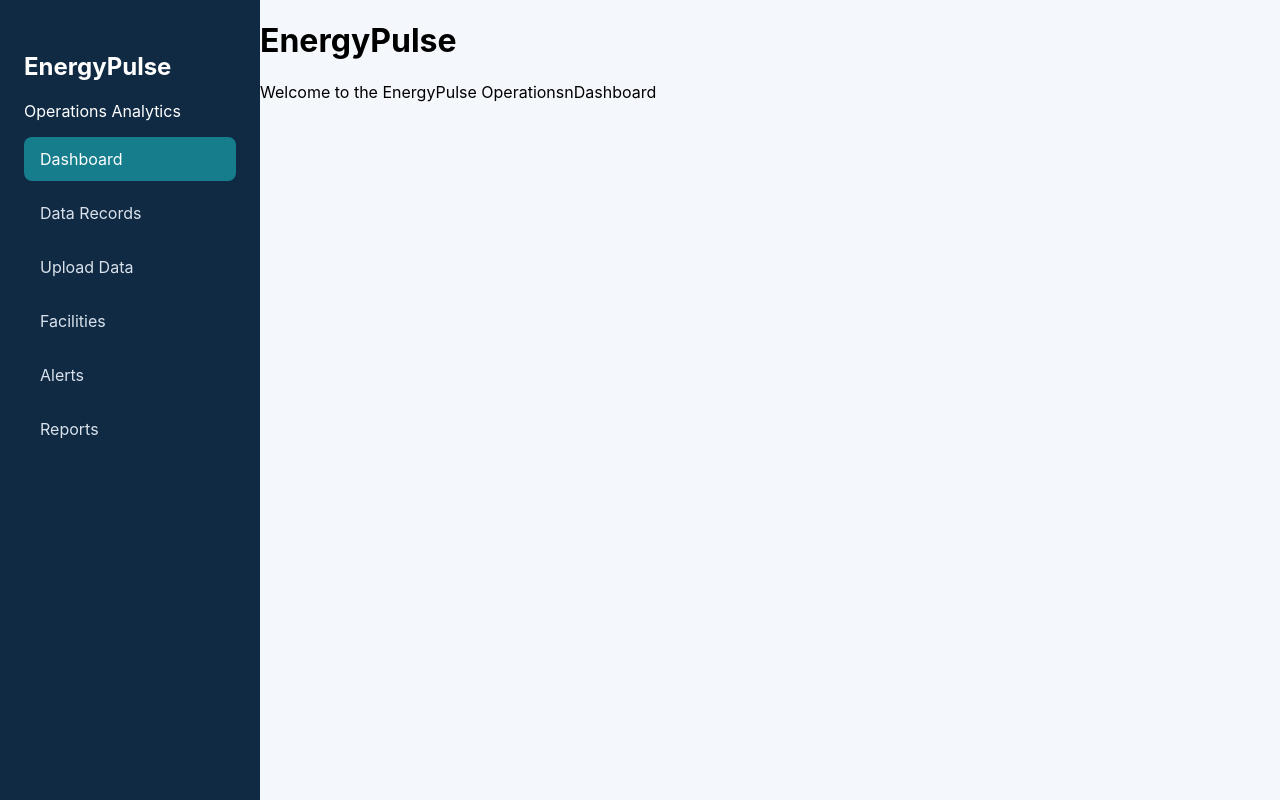
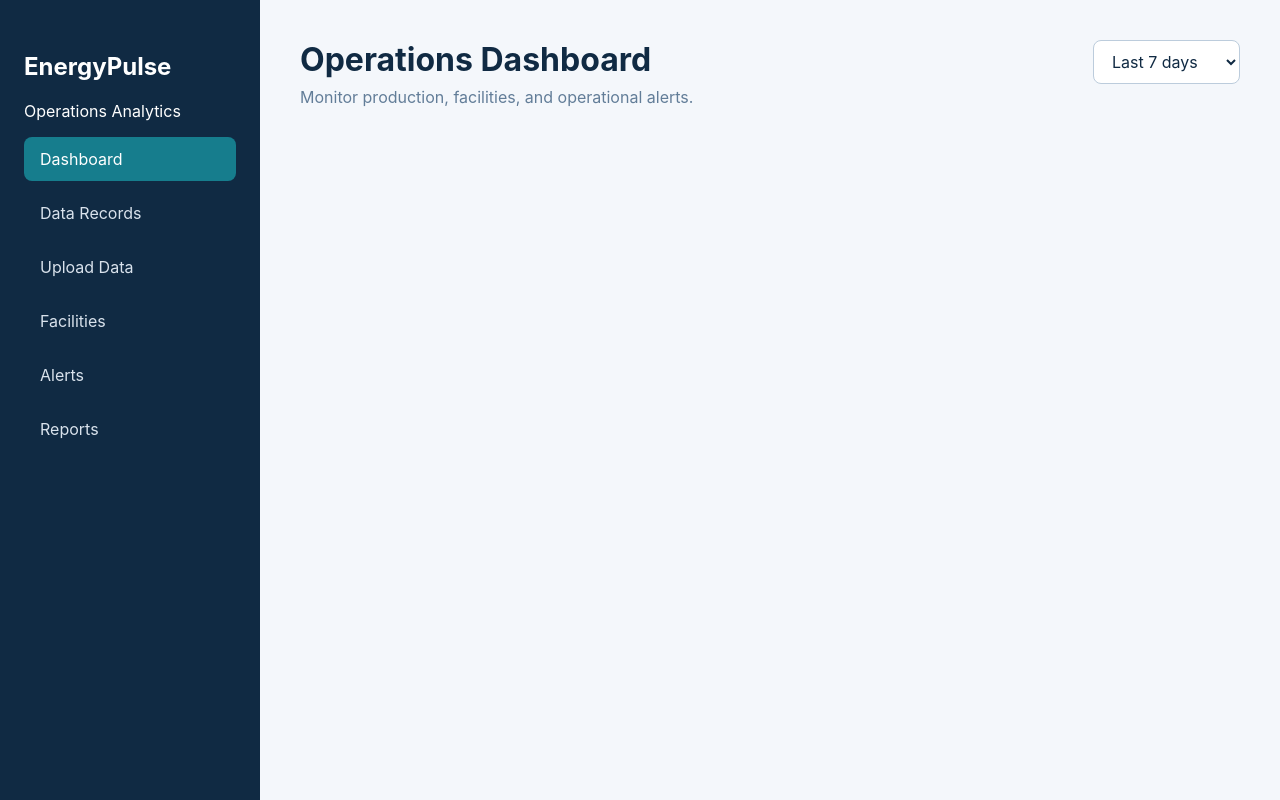
Before and after one commit to humairakarimi/energypulse-dashboard, a React (Vite) app in the folder frontend/: page / in a window 1280 px wide. Built offline with nearby package versions, Linux system fonts and the light colour scheme.

Commit message:
Add dashboard layout and navigation

```diff
--- a/frontend/src/App.css
+++ b/frontend/src/App.css
@@ -58,3 +58,28 @@
 .main-content p {
   color: #627d98;
 }
+
+.dashboard-header {
+  display: flex;
+  justify-content: space-between;
+  align-items: flex-start;
+  margin-bottom: 32px;
+}
+
+.dashboard-header h1 {
+  margin: 0 0 8px;
+}
+
+.dashboard-header p {
+  margin: 0;
+  color: #627d98;
+}
+
+.date-filter {
+  padding: 10px 14px;
+  border: 1px solid #bcccdc;
+  border-radius: 8px;
+  background-color: white;
+  color: #102a43;
+  font: inherit;
+}
--- a/frontend/src/App.tsx
+++ b/frontend/src/App.tsx
@@ -1,14 +1,13 @@
 import "./App.css";
 import Sidebar from "./components/layout/Sidebar";
+import Dashboard from "./pages/Dashboard";
+
 
 function App() {
     return (
         <div className="app-layout">
             <Sidebar/>
-            <main className="app-intro">
-                <h1>EnergyPulse</h1>
-                <p>Welcome to the EnergyPulse OperationsnDashboard</p>
-            </main>
+            <Dashboard />
         </div>
 
     );
--- /dev/null
+++ b/frontend/src/pages/Dashboard.tsx
@@ -0,0 +1,20 @@
+function Dashboard() {
+  return (
+    <main className="main-content">
+      <header className="dashboard-header">
+        <div>
+          <h1>Operations Dashboard</h1>
+          <p>Monitor production, facilities, and operational alerts.</p>
+        </div>
+
+        <select className="date-filter">
+          <option>Last 7 days</option>
+          <option>Last 30 days</option>
+          <option>Last 90 days</option>
+        </select>
+      </header>
+    </main>
+  );
+}
+
+export default Dashboard;
```
